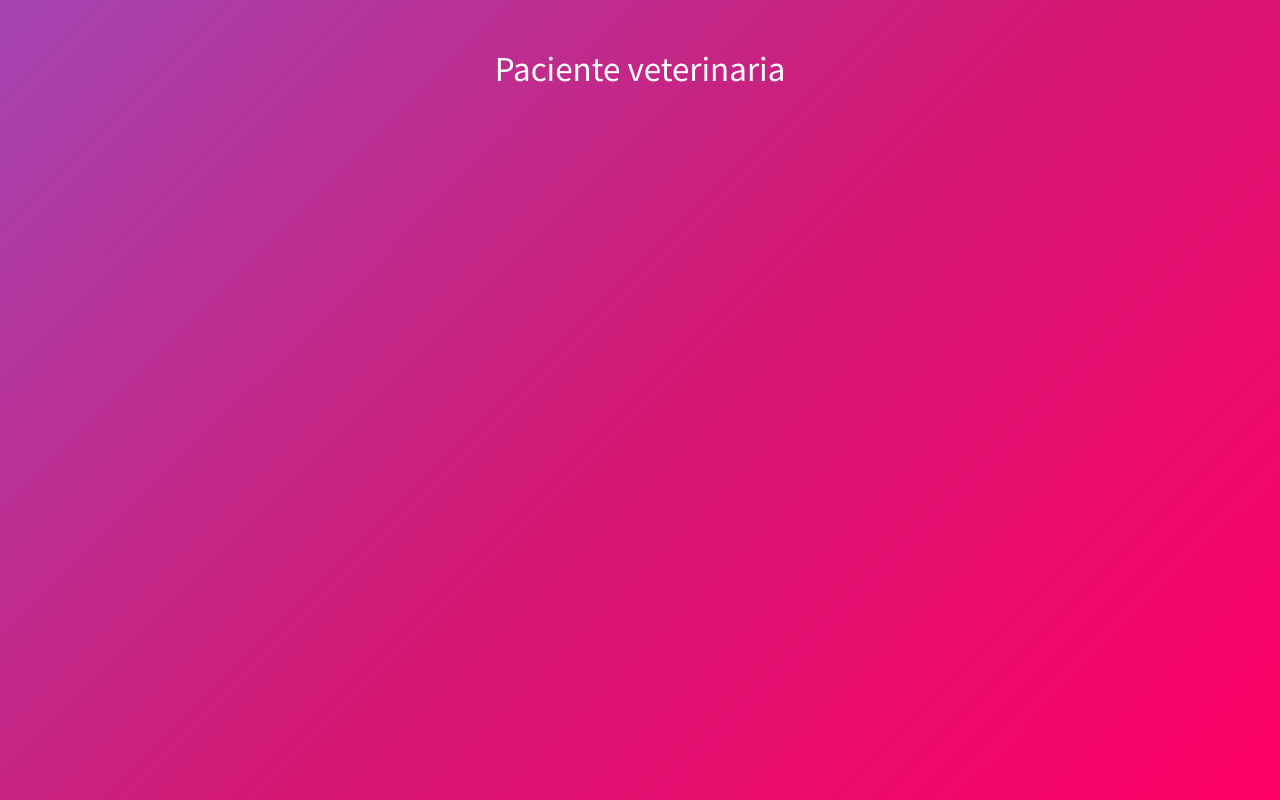
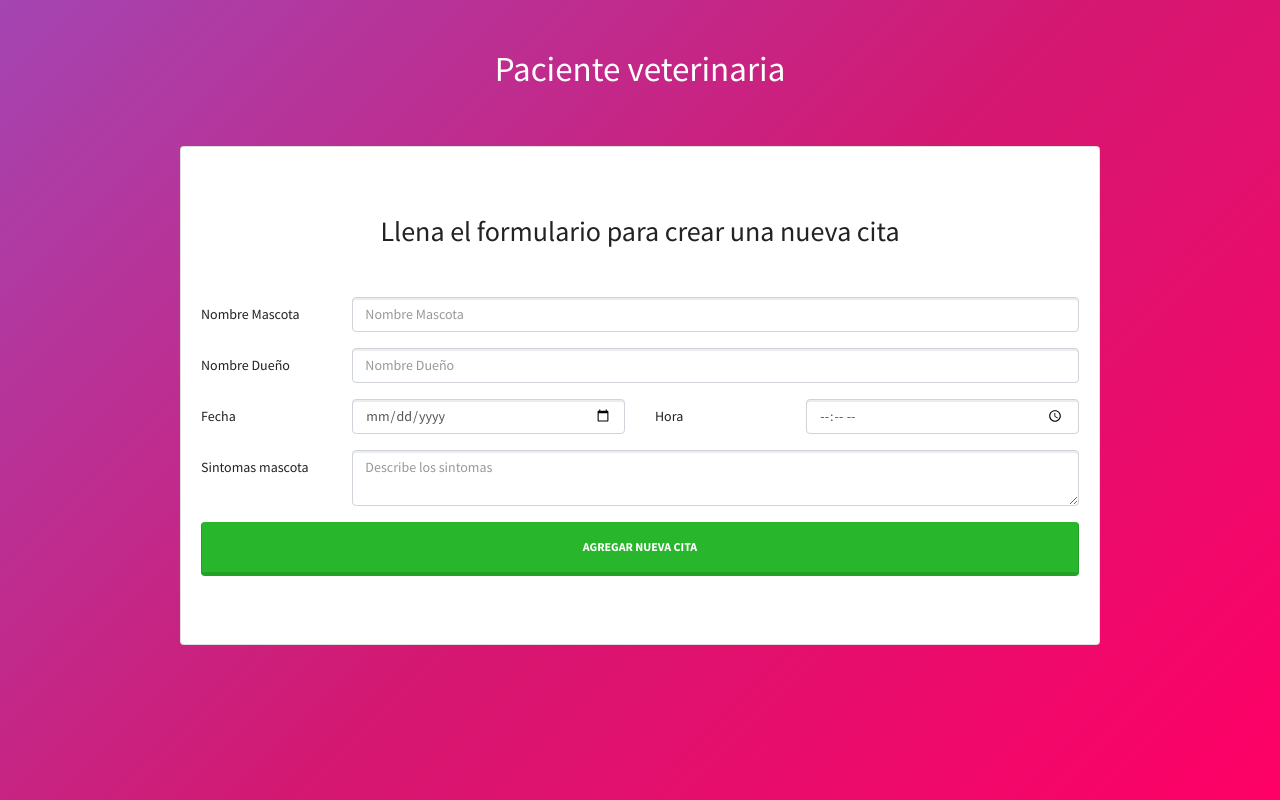
Before and after one commit to Larrygf02/veterinaria, a React (Create React App) app: page / in a window 1280 px wide. Built offline with nearby package versions, Linux system fonts and the light colour scheme.

Commit message:
Formulario cita

```diff
--- a/src/App.js
+++ b/src/App.js
@@ -1,6 +1,7 @@
 import React, {Component} from 'react';
 import './bootstrap.min.css';
 import Header from './components/Header';
+import NuevaCita from './components/NuevaCita'
 
 class App extends Component {
   state = {
@@ -10,6 +11,11 @@
     return (
       <div className="container">
           <Header titulo="Paciente veterinaria"></Header>
+          <div className="row">
+              <div className="col-md-10 mx-auto">
+               <NuevaCita></NuevaCita>
+              </div>
+          </div>
       </div>
     )
   }
--- /dev/null
+++ b/src/components/NuevaCita.js
@@ -0,0 +1,67 @@
+import React, { Component } from 'react';
+
+class NuevaCita extends Component {
+    state = {}
+    render() {
+        return (
+            <div className="card mt-5 py-5">
+                <div className="card-body">
+                    <h2 className="card-title text-center mb-5">
+                        Llena el formulario para crear una nueva cita
+                    </h2>
+                    <form>
+                        <div className="form-group row">
+                            <label className="col-sm-4 col-lg-2 col-form-label">Nombre Mascota</label>
+                            <div className="col-sm-8 col-lg-10">
+                                <input type="text"
+                                        className="form-control"
+                                        placeholder="Nombre Mascota"
+                                        name="mascota"
+                                        />
+                            </div>
+                        </div>
+                        <div className="form-group row">
+                            <label className="col-sm-4 col-lg-2 col-form-label">Nombre Dueño</label>
+                            <div className="col-sm-8 col-lg-10">
+                                <input type="text"
+                                        className="form-control"
+                                        placeholder="Nombre Dueño"
+                                        name="propietario"
+                                        />
+                            </div>
+                        </div>
+                        <div className="form-group row">
+                            <label className="col-sm-4 col-lg-2 col-form-label">Fecha</label>
+                            <div className="col-sm-8 col-lg-4">
+                                <input type="date"
+                                        className="form-control"
+                                        name="fecha"
+                                        />
+                            </div>
+                            <label className="col-sm-4 col-lg-2 col-form-label">Hora</label>
+                            <div className="col-sm-8 col-lg-4">
+                                <input type="time"
+                                        className="form-control"
+                                        name="hora"
+                                        />
+                            </div>
+                        </div>
+                        <div className="form-group row">
+                            <label className="col-sm-4 col-lg-2 col-form-label">Sintomas mascota</label>
+                            <div className="col-sm-8 col-lg-10">
+                                <textarea
+                                        className="form-control"
+                                        placeholder="Describe los sintomas"
+                                        name="sintomas"
+                                        ></textarea>
+                            </div>
+                        </div>
+                        <input type="submit" className="py-3 mt-2 btn btn-success btn-block" value="Agregar nueva Cita"></input>
+                    </form>
+                </div>
+            </div>
+        );
+    }
+}
+
+export default NuevaCita;
```
